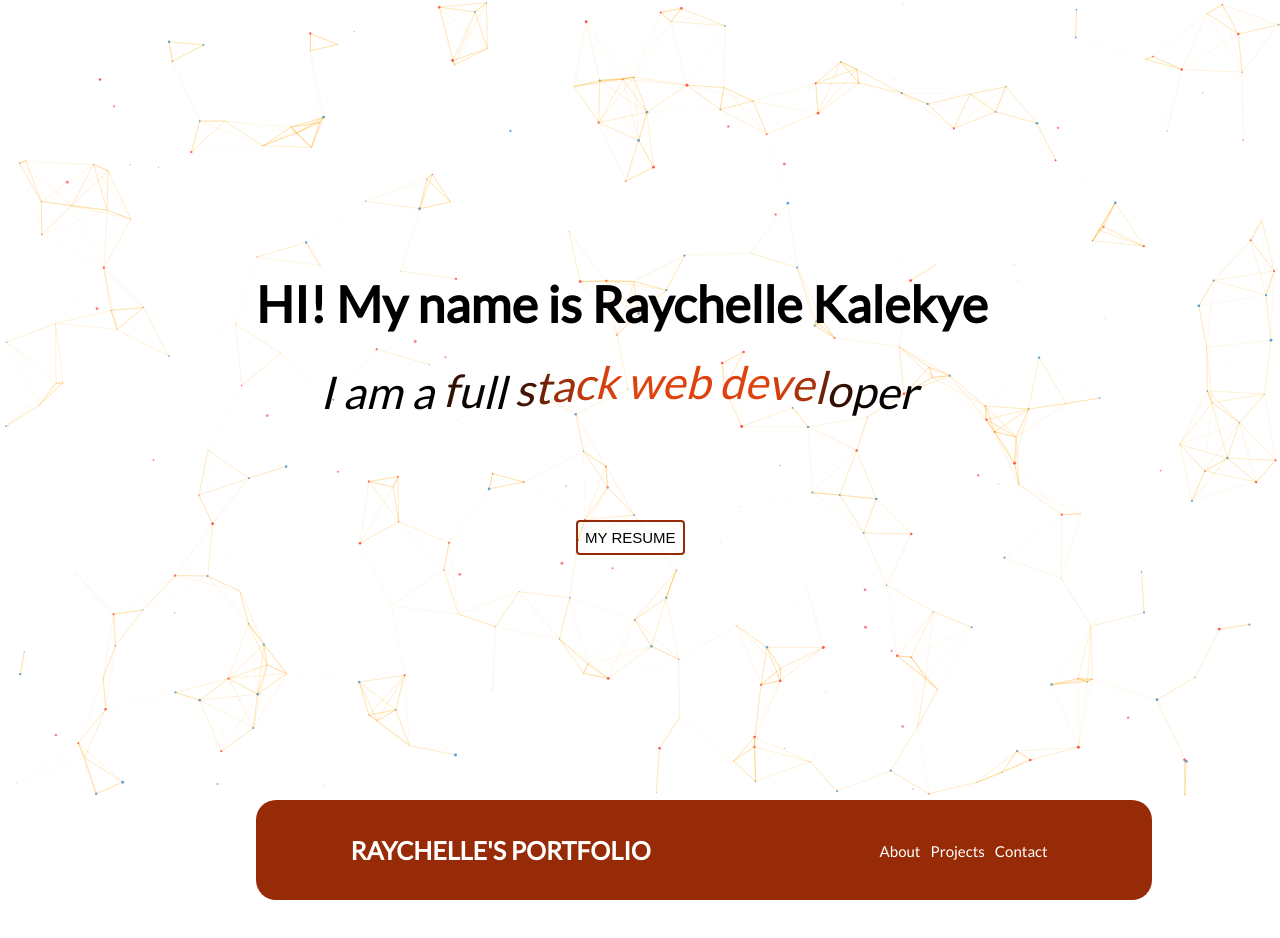
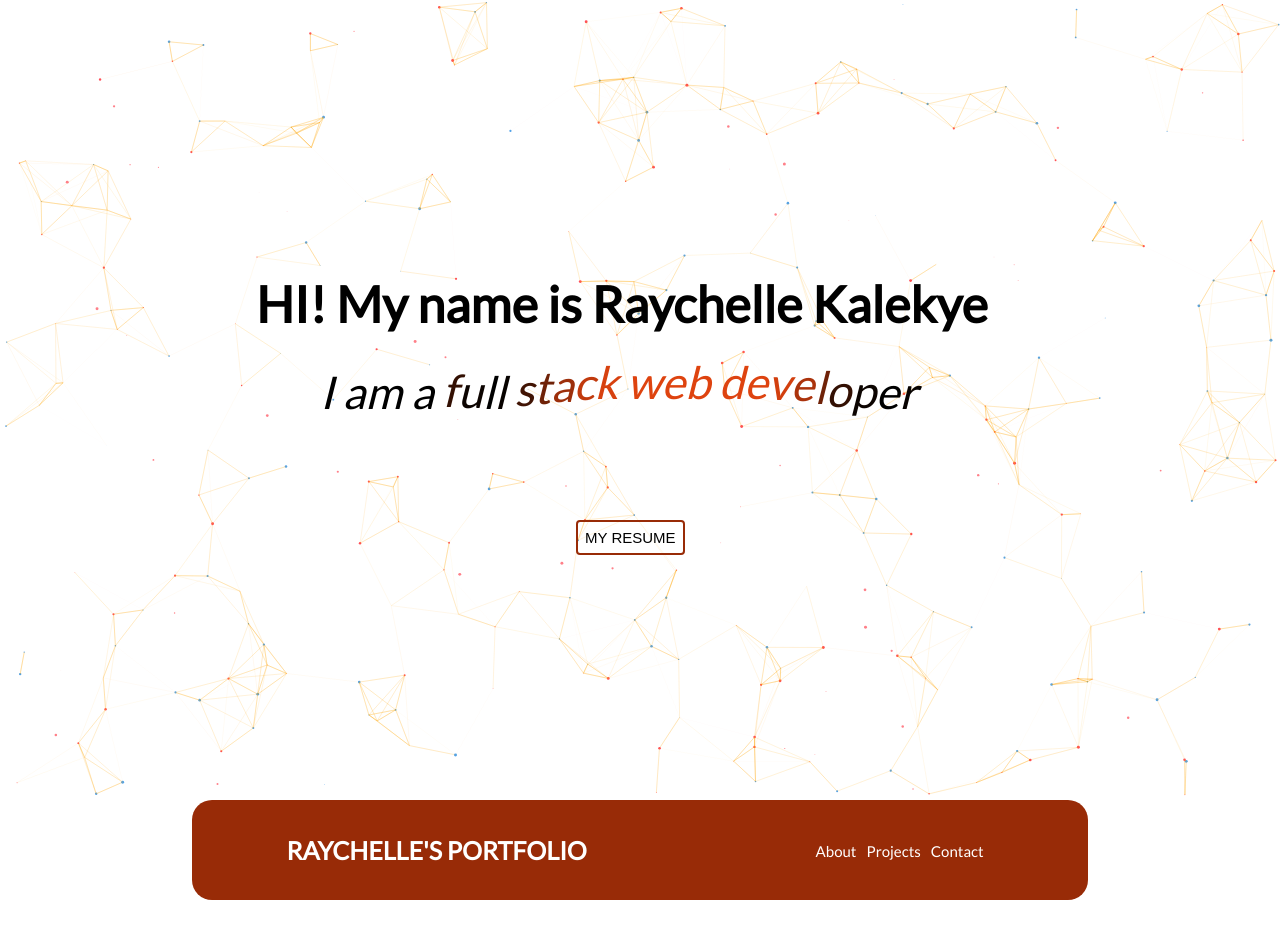
Before and after one commit to KalekyeRaychelle/My-Portfolio-Code, a React (Create React App) app: page / in a window 1280 px wide. Shown: the top 938 px of the page. Built offline with nearby package versions, Linux system fonts and the light colour scheme.

Commit message:
Changed header margins

```diff
--- a/src/styles/Header.css
+++ b/src/styles/Header.css
@@ -3,7 +3,7 @@
     position: sticky;
     top: 0;
     left: 0;
-    margin-left:20%;
+    margin-left:15%;
     z-index: 1000;
     height: 100px;
     width: 70%;
```
